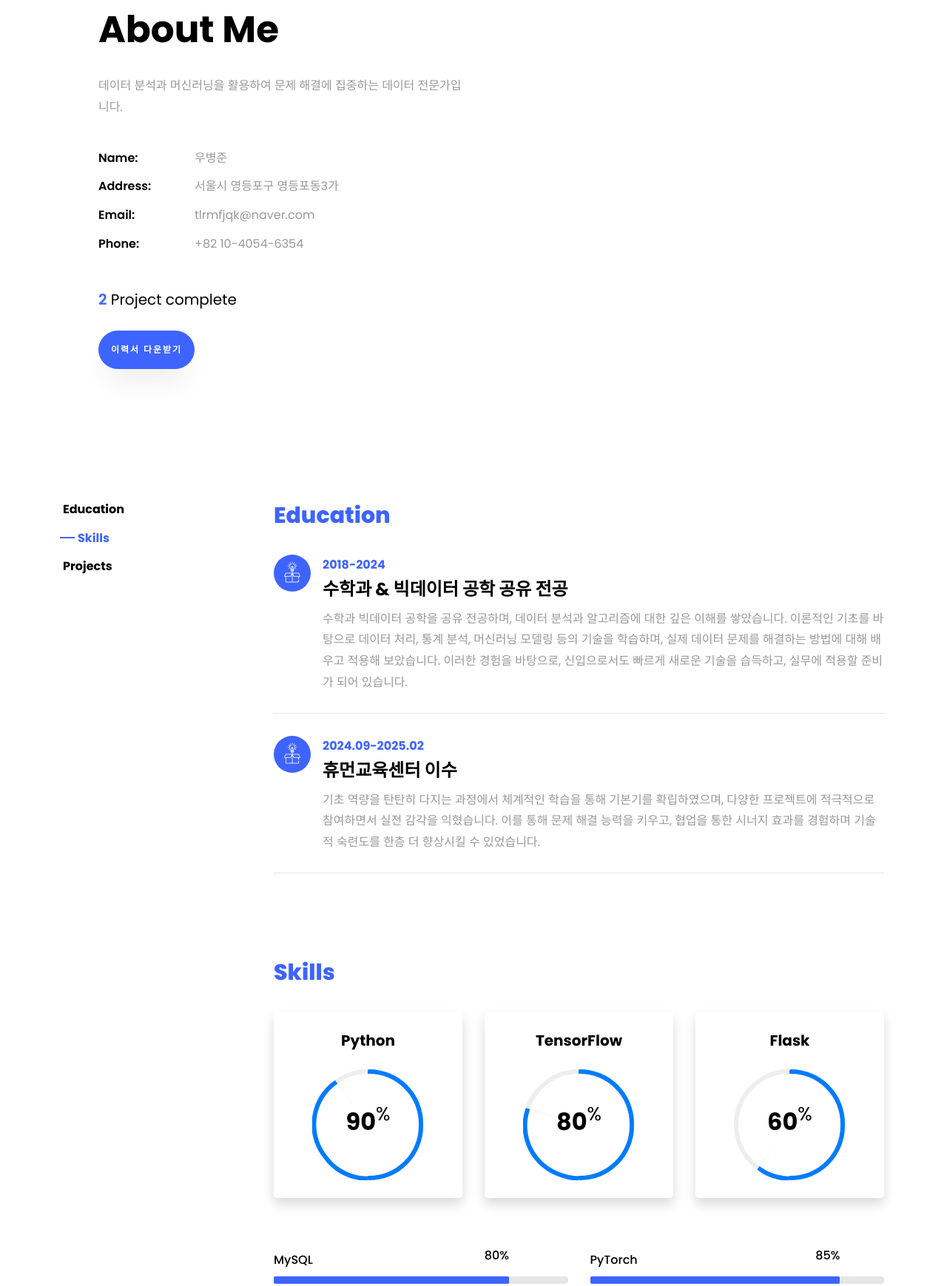
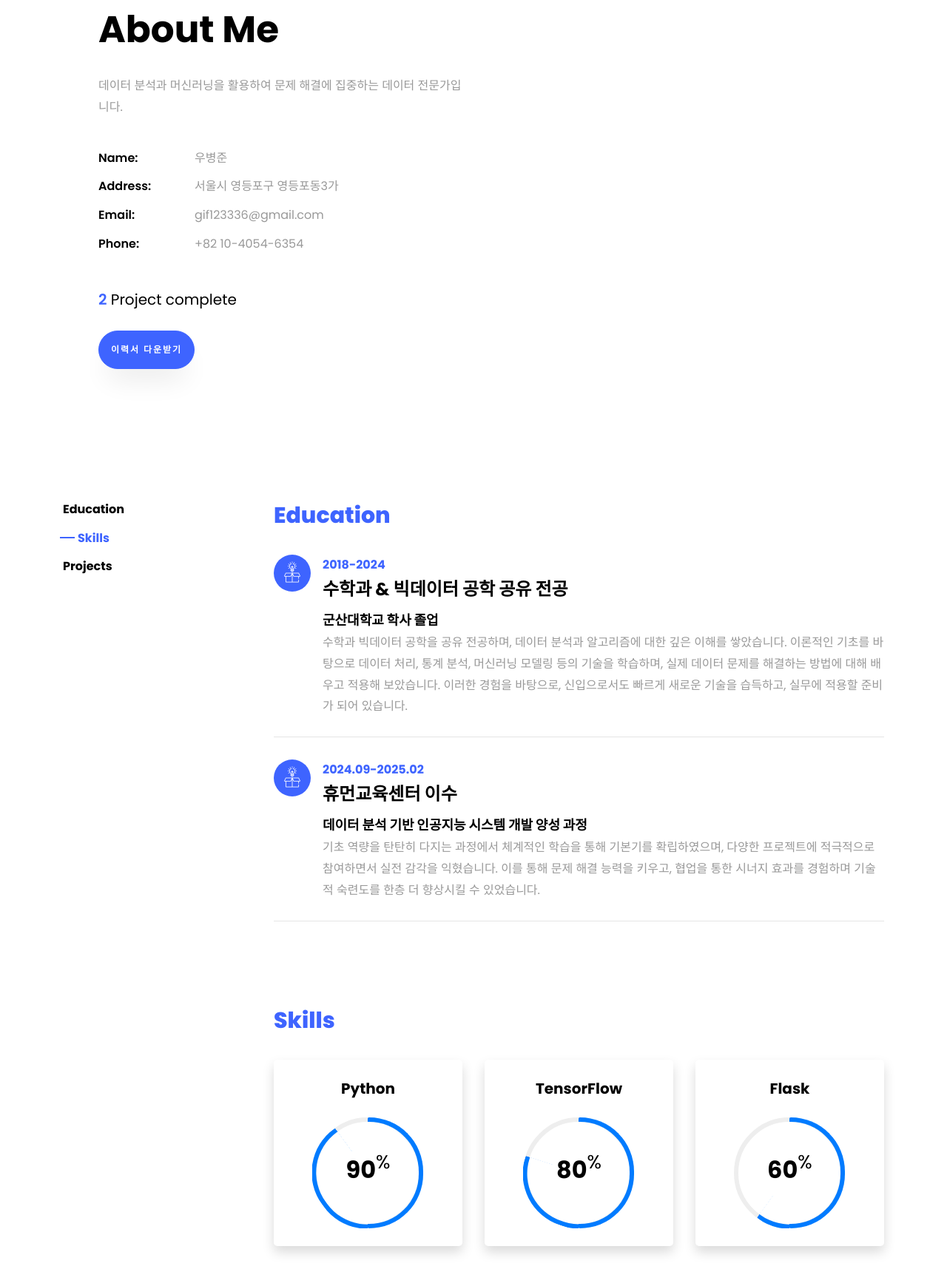
Before and after one commit to qudwns245/qudwns245.github.io, a plain HTML site: page index.html in a window 1280 px wide. Shown: the part 845-2584 px from the top of the page at 74% size. Drawn offline with Linux system fonts and the light colour scheme; files whose address does not match are found by name.

Commit message:
'portfolio'

```diff
--- a/index.html
+++ b/index.html
@@ -90,7 +90,7 @@
 							<ul class="about-info mt-4 px-md-0 px-2">
 								<li class="d-flex"><span>Name:</span> <span>우병준</span></li>
 								<li class="d-flex"><span>Address:</span> <span>서울시 영등포구 영등포동3가</span></li>
-								<li class="d-flex"><span>Email:</span> <span>tlrmfjqk@naver.com</span></li>
+								<li class="d-flex"><span>Email:</span> <span>gif123336@gmail.com</span></li>
 								<li class="d-flex"><span>Phone: </span> <span>+82 10-4054-6354</span></li>
 							</ul>
 						</div>
@@ -175,7 +175,7 @@
 							<div class="text pl-3">
 								<span class="date">2018-2024</span>
 								<h2>수학과 & 빅데이터 공학 공유 전공</h2>
-								<span class="position"></span>
+								<span class="position">군산대학교 학사 졸업</span>
 								<p>수학과 빅데이터 공학을 공유 전공하며, 데이터 분석과 알고리즘에 대한 깊은 이해를 쌓았습니다. 이론적인 기초를 바탕으로 데이터 처리, 통계 분석, 머신러닝 모델링 등의 기술을 학습하며, 실제 데이터 문제를 해결하는 방법에 대해 배우고 적용해 보았습니다. 이러한 경험을 바탕으로, 신입으로서도 빠르게 새로운 기술을 습득하고, 실무에 적용할 준비가 되어 있습니다.</p>
 							</div>
 						</div>
@@ -186,7 +186,7 @@
 							<div class="text pl-3">
 								<span class="date">2024.09-2025.02</span>
 								<h2>휴먼교육센터 이수</h2>
-								<span class="position"></span>
+								<span class="position">데이터 분석 기반 인공지능 시스템 개발 양성 과정</span>
 								<p>기초 역량을 탄탄히 다지는 과정에서 체계적인 학습을 통해 기본기를 확립하였으며, 다양한 프로젝트에 적극적으로 참여하면서 실전 감각을 익혔습니다. 이를 통해 문제 해결 능력을 키우고, 협업을 통한 시너지 효과를 경험하며 기술적 숙련도를 한층 더 향상시킬 수 있었습니다.</p>
 							</div>
 						</div>
@@ -778,7 +778,7 @@
 						</div>
 						<div>
 							<h3 class="mb-4">Email Address</h3>
-							<p>tlrmfjqk@naver.com</p>
+							<p>gif123336@gmail.com</p>
 						</div>
 					</div>
 				</div>
```
